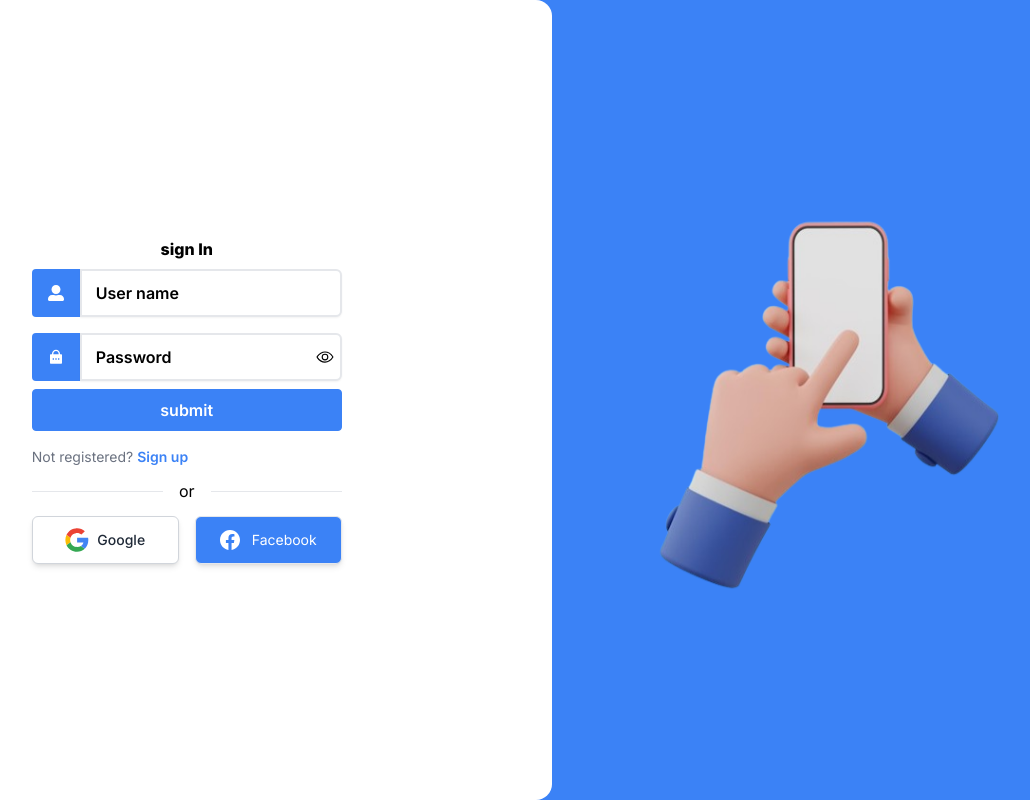
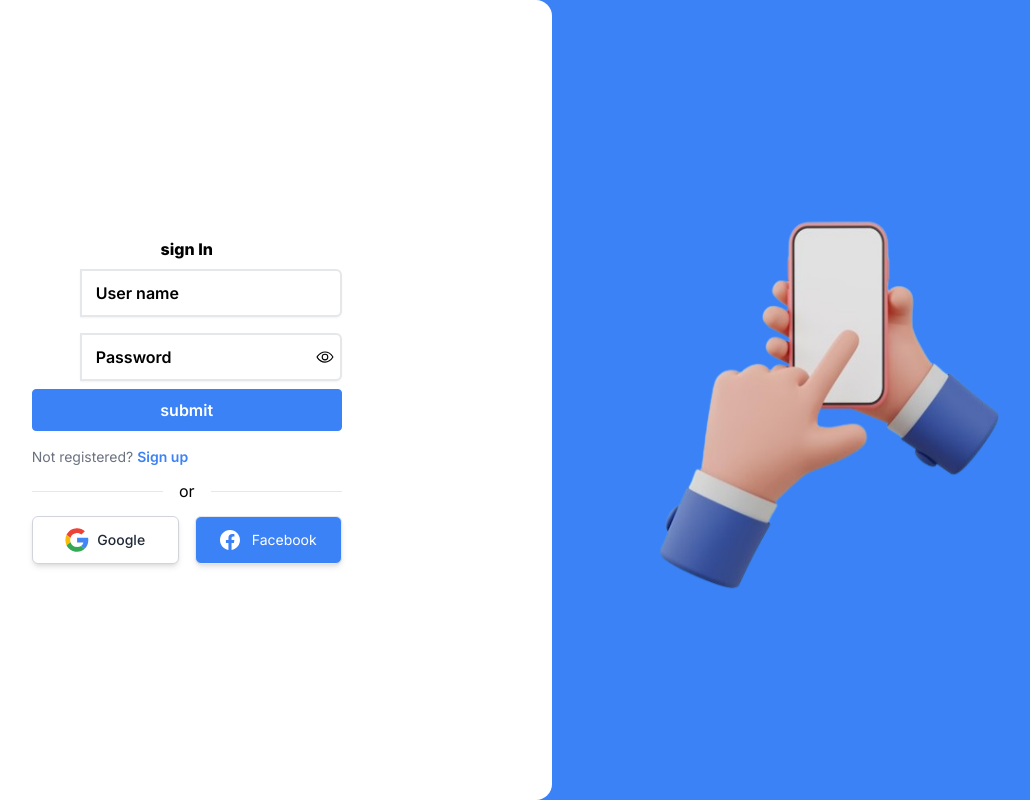
Before and after one commit to YoussefAbdelghany2008/chatox, a Next.js app: page /auth/sign_in in a window 1280 px wide. Shown: the whole page, without its empty margins (179-1209 px from the left). Built offline with nearby package versions, Linux system fonts and the light colour scheme.

Commit message:
Update index.jsx

```diff
--- a/src/components/signPage/input/index.jsx
+++ b/src/components/signPage/input/index.jsx
@@ -5,7 +5,7 @@ function Input({children, placeholder, name , status, isPasswordFeild = false,au
     const [showPassword, setShowPassword] = useState(false);
     const [isTyped, setIsTyped] = useState(false);
     const [inputValue, setInputValue] = useState('');
-    const mainColor = status == "error"? "red-600" : status == "succes" ? "green-500" : "blue-500";
+    const mainColor = status == "error"? "red-600" : status == "succes" ? "green-500" : "green-500";
     const textColor = status == "error" ? "red-600" : status == "succes" ? "green-500" : "slate-500";
     return (
         <div className="grid gap-y-2" >
```
